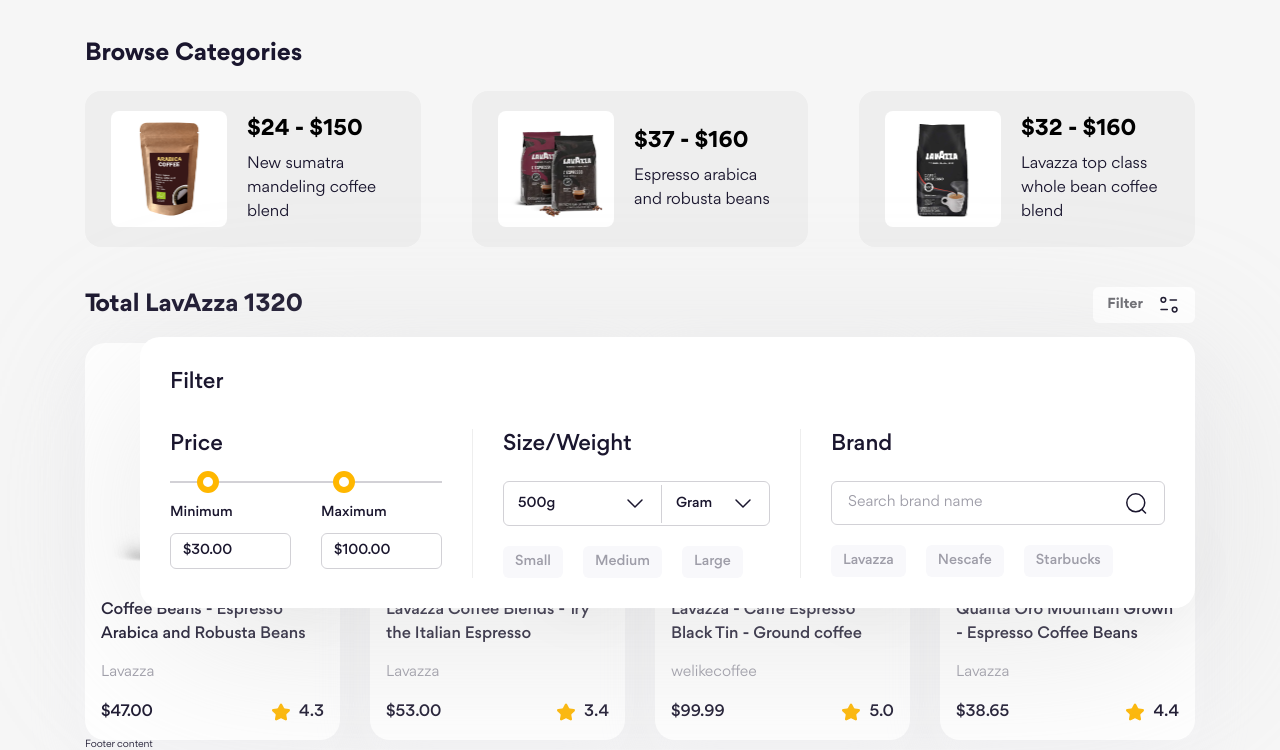
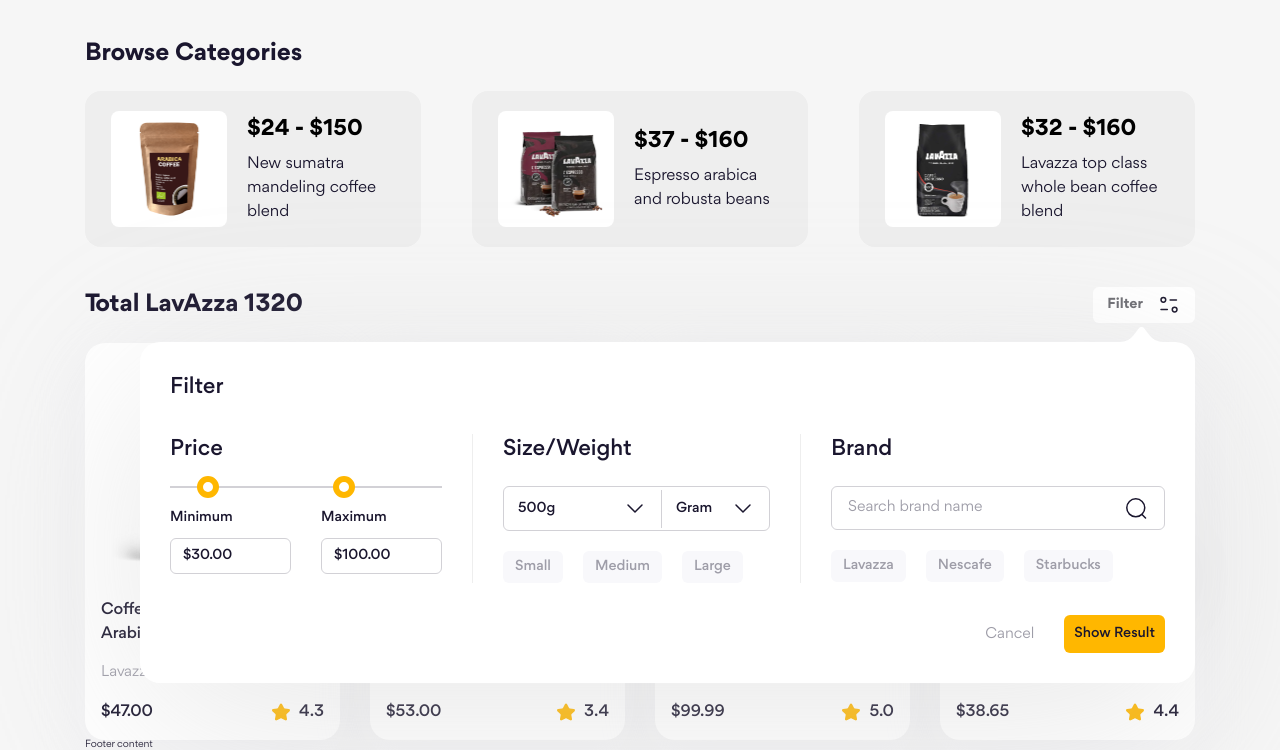
Before and after one commit to KimKhanhDo/Shopping-Web-Page, a website: page index.html in a window 1280 px wide. Shown: the part 530-1280 px from the top of the page. Drawn offline with Linux system fonts and the light colour scheme.

Commit message:
Create various buttons - Filter products #4

```diff
--- a/index.html
+++ b/index.html
@@ -104,7 +104,7 @@
             <section class="home__container">
                 <div class="home__row">
                     <h2 class="home__heading">Total LavAzza 1320</h2>
-                    <!-- Filter btn -->
+                    <!-- Filter -->
                     <div class="filter-wrap">
                         <button class="filter-btn">
                             Filter
@@ -112,6 +112,7 @@
                         </button>
 
                         <div class="filter">
+                            <img src="./assets/icons/filter-arrow-up.svg" alt="" class="filter__arrow" />
                             <h3 class="filter__heading">Filter</h3>
                             <!-- Filter Form -->
                             <form action="" class="filter__form">
@@ -220,6 +221,11 @@
                                             </div>
                                         </div>
                                     </div>
+                                </div>
+                                <!-- Buttons -->
+                                <div class="filter__row filter__footer">
+                                    <button class="btn btn--text filter__cancel">Cancel</button>
+                                    <button class="btn btn--primary filter__result">Show Result</button>
                                 </div>
                             </form>
                         </div>
--- a/scss/components/_buttons.scss
+++ b/scss/components/_buttons.scss
@@ -40,3 +40,49 @@
         margin-top: 6px;
     }
 }
+
+// Buttons
+.btn {
+    height: 46px;
+    padding: 0 20px;
+    border-radius: 6px;
+
+    background: #f8f8fb;
+
+    font-size: 1.8rem;
+    font-weight: 500;
+    user-select: none;
+
+    + .btn {
+        margin-left: 20px;
+    }
+
+    &--text {
+        font-weight: 400;
+        color: #9e9da8;
+        background: transparent;
+    }
+
+    &--primary {
+        background: #ffb700;
+    }
+
+    &--outline {
+        background: #fff;
+        border: 1px solid #d2d1d6;
+    }
+
+    &--rounded {
+        border-radius: 99px;
+    }
+
+    &[disabled],
+    &--disable {
+        opacity: 0.5;
+        pointer-events: none;
+    }
+
+    &:hover {
+        opacity: 0.9;
+    }
+}
--- a/scss/components/_filter-form.scss
+++ b/scss/components/_filter-form.scss
@@ -6,13 +6,20 @@
 .filter {
     position: absolute;
     right: 0;
-    top: 50px;
+    top: 55px;
 
     padding: 30px;
     border-radius: 20px;
 
     background: var(--filter-form-bg);
     filter: drop-shadow(0px 40px 90px var(--filter-form-shadow));
+
+    &__arrow {
+        position: absolute;
+        top: -15px;
+        right: 32px;
+        height: 15px;
+    }
 
     &__heading {
         font-size: 2.2rem;
@@ -183,4 +190,24 @@
         margin: 0 30px;
         background: #eee;
     }
+
+    &__footer {
+        display: flex;
+        justify-content: flex-end;
+        margin-top: 32px;
+    }
+
+    &__cancel,
+    &__result {
+        height: 38px;
+        padding: 0 10px;
+    }
+
+    &__cancel {
+        font-size: 1.5rem;
+    }
+
+    &__result {
+        font-size: 1.4rem;
+    }
 }
```
Also changed, not shown: assets/css/main.css, assets/icons/filter-arrow-up.svg (added), 1 other file.
